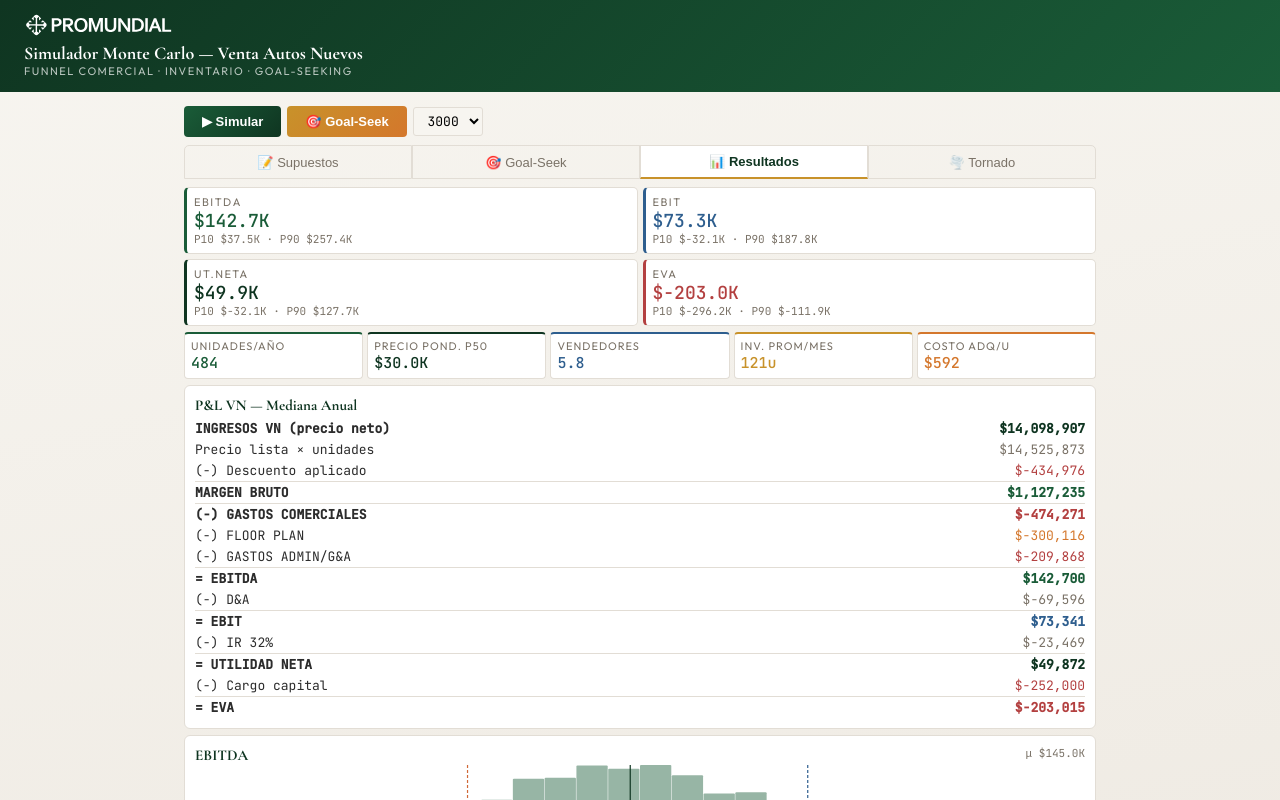
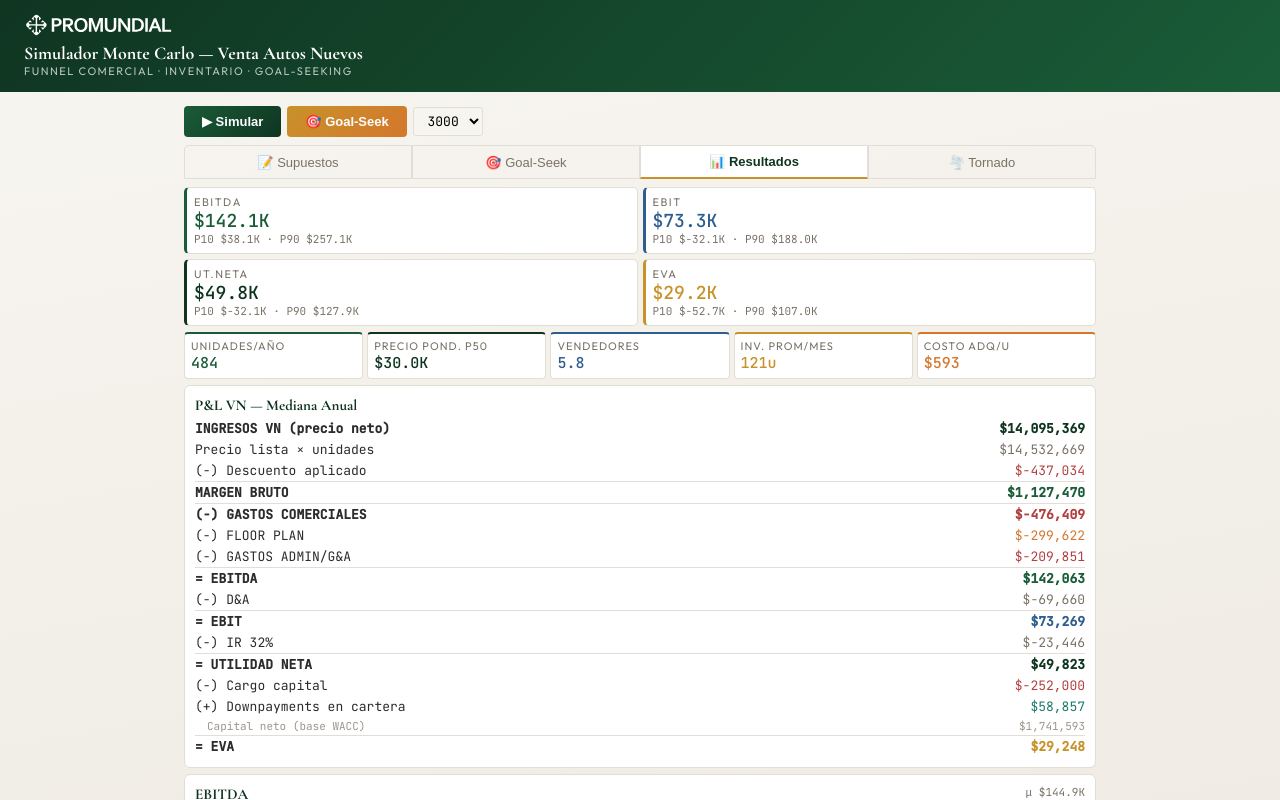
Before and after one commit to promundial/promundial-kipesa-simuladores, a React (Vite) app: page /vn-autos in a window 1280 px wide. Both pictures are taken after a click on the button "▶ Simular". Shown: the top 800 px of the page. Built offline with nearby package versions, Linux system fonts and the light colour scheme.

Commit message:
Update VNAutos.jsx

```diff
--- a/src/VNAutos.jsx
+++ b/src/VNAutos.jsx
@@ -72,6 +72,8 @@ const PD = {
   tasa_imp:             {mean:32,std:0,min:32,max:32,label:"Tasa impositiva % (IR 32%)",unit:"%",group:"eva_p",lever:false},
   capital_vn:           {mean:1800000,std:200000,min:800000,max:4000000,label:"Capital invertido VN",unit:"$",group:"eva_p",lever:false},
   wacc:                 {mean:14,std:1.5,min:8,max:18,label:"WACC %",unit:"%",group:"eva_p",lever:false},
+  downpayment_pct:      {mean:10,std:2,min:0,max:50,label:"Downpayment % del precio de lista",unit:"%",group:"eva_p",lever:true,dir:1},
+  dias_entrega:         {mean:15,std:5,min:1,max:90,label:"Días promedio reserva → entrega",unit:"d",group:"eva_p",lever:false,dir:-1},
 };
 
 // ── Mix de categorías de vehículos ──────────────────────────────────────
@@ -184,7 +186,18 @@ function simOnce(P, mix){
   const tx=P.tasa_imp.mean/100;
   const un=ebit>0?ebit*(1-tx):ebit;
   const cap=S(P.capital_vn),wacc=S(P.wacc)/100;
-  const eva=un-cap*wacc;
+
+  // Downpayments en cartera reducen el capital invertido neto del dealer.
+  // El banco sigue cobrando floorplan completo — esto solo afecta el cargo de capital (EVA).
+  // unidades_con_reserva = unidades vendidas/mes × (días entrega / 30)
+  // downpayments_en_cartera = unidades_con_reserva × precio_lista_prom × downpayment%
+  const uVNMes = tUVN / 12;
+  const precioListaProm = tMeses > 0 ? tPrecioListaSum / tMeses : 0;
+  const unidadesConReserva = uVNMes * (S(P.dias_entrega) / 30);
+  const downpaymentsCartera = unidadesConReserva * precioListaProm * S(P.downpayment_pct) / 100;
+  const capitalNeto = Math.max(0, cap - downpaymentsCartera);
+
+  const eva = un - capitalNeto * wacc / 12;
 
   // Derived KPIs
   const costoAdq=tUVN>0?((tGMktg+tGLeads)/tUVN):0;
@@ -198,6 +211,7 @@ function simOnce(P, mix){
     margenBruto,cogs:tCOGS,
     gastosComerciales,floorPlan:tFP,gastosAdmin:tGAdmin,gastosTotal,da:tDA,
     ebitda,ebit,utilidadNeta:un,eva,
+    downpaymentsCartera,capitalNeto,
     uVN:tUVN,vendProm:tVend/12,costoAdq,margenPorU,rotInv,invPromedio,
   };
 }
@@ -520,6 +534,7 @@ export default function VNMonteCarlo(){
       precioListaSim:ex("precioListaSim"),
       margenBruto:ex("margenBruto"),
       gastosComerciales:ex("gastosComerciales"),floorPlan:ex("floorPlan"),gastosAdmin:ex("gastosAdmin"),gastosTotal:ex("gastosTotal"),da:ex("da"),
+      downpaymentsCartera:ex("downpaymentsCartera"),capitalNeto:ex("capitalNeto"),
       uVN:ex("uVN"),vendProm:ex("vendProm"),costoAdq:ex("costoAdq"),margenPorU:ex("margenPorU"),invPromedio:ex("invPromedio"),
     };
   },[results]);
@@ -768,10 +783,12 @@ export default function VNMonteCarlo(){
               {l:"(-) IR 32%",v:stats.ebit.p50>0?-stats.ebit.p50*0.32:0,c:C.muted},
               {l:"= UTILIDAD NETA",v:stats.utilidadNeta.p50,b:1,c:C.deep,t:1},
               {l:"(-) Cargo capital",v:-(params.capital_vn.mean*params.wacc.mean/100),c:C.red},
+              {l:"(+) Downpayments en cartera",v:stats.downpaymentsCartera?.p50||0,c:C.teal},
+              {l:"  Capital neto (base WACC)",v:stats.capitalNeto?.p50||0,c:C.muted,indent:true},
               {l:"= EVA",v:stats.eva.p50,b:1,c:stats.eva.p50>=0?C.gold:C.red,t:1},
             ].map((r,i)=>(
-              <div key={i} style={{display:"flex",justifyContent:"space-between",padding:"2px 0",fontFamily:"var(--mono)",fontSize:"var(--fs-sm)",fontWeight:r.b?600:400,borderTop:r.t?`1px solid ${C.border}`:"none"}}>
-                <span>{r.l}</span><span style={{color:r.c}}>${fmtF(Math.round(r.v))}</span>
+              <div key={i} style={{display:"flex",justifyContent:"space-between",padding:"2px 0",fontFamily:"var(--mono)",fontSize:r.indent?"var(--fs-xs)":"var(--fs-sm)",fontWeight:r.b?600:400,borderTop:r.t?`1px solid ${C.border}`:"none",marginLeft:r.indent?12:0,opacity:r.indent?0.75:1}}>
+                <span style={{color:r.indent?C.muted:C.text}}>{r.l}</span><span style={{color:r.c}}>${fmtF(Math.round(r.v))}</span>
               </div>
             ))}
           </div>
```
